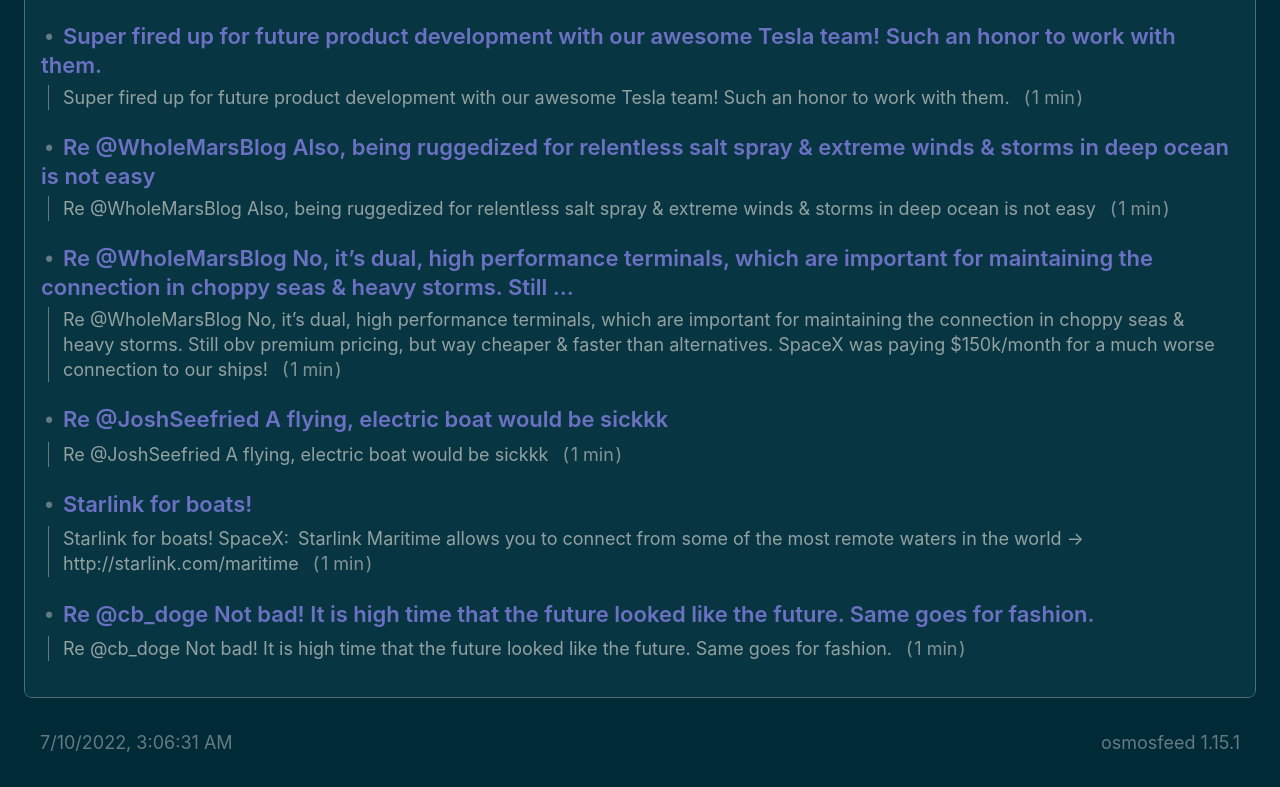
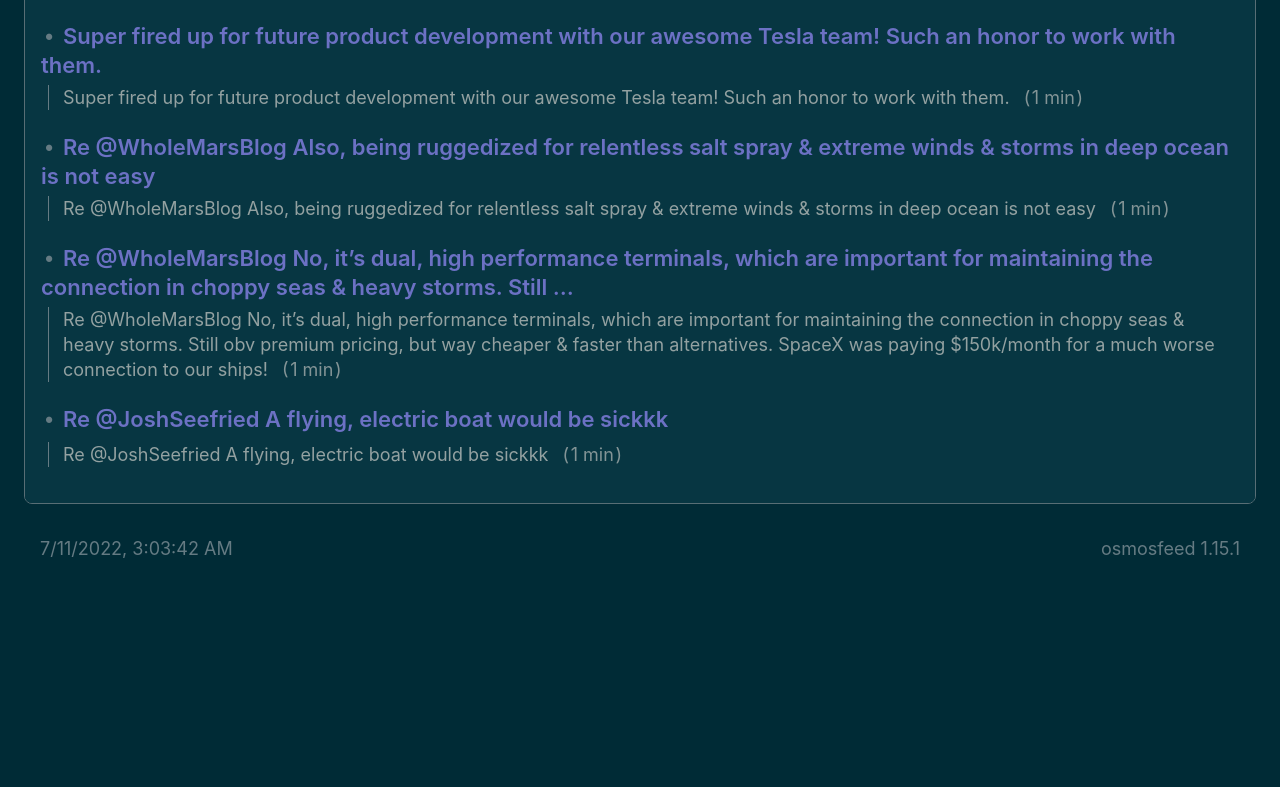
Before and after one commit to web3cave/5-elon-musk, a plain HTML site: page index.html in a window 1280 px wide. Shown: the part 1688-2475 px from the top of the page. After the commit the page ends 2281 px from the top, so only its background shows below. Drawn offline with Linux system fonts and the light colour scheme.

Commit message:
deploy: f8e56c30efe1e0f2db5e36ce8dc77514ff5e6a7d

```diff
--- a/index.html
+++ b/index.html
@@ -453,49 +453,6 @@
                         </a>
                       </details>
                     </article>
-                    <article>
-                      <details
-                        class="article-expander"
-                        data-action="toggle-native-accordion"
-                        data-accordion-key="https://twitter.com/elonmusk/status/1545150462214623232"
-                        open
-                      >
-                        <summary class="article-expander__title">Starlink for boats!</summary>
-                        <a class="article-summary-link article-summary-box-outer" href="https://twitter.com/elonmusk/status/1545150462214623232">
-                          <div class="article-summary-box-inner media-object">
-                            <span class="media-object__text">
-                              <span>Starlink for boats!
-SpaceX: Starlink Maritime allows you to connect from some of the most remote waters in the world →
-
- http://starlink.com/maritime</span>
-                                &ensp;<span class="article-reading-time">(&hairsp;1
-                                  min&hairsp;)</span>
-                            </span>
-                          </div>
-                        </a>
-                      </details>
-                    </article>
-                    <article>
-                      <details
-                        class="article-expander"
-                        data-action="toggle-native-accordion"
-                        data-accordion-key="https://twitter.com/elonmusk/status/1545150198564790272"
-                        open
-                      >
-                        <summary class="article-expander__title">Re @cb_doge Not bad! It is high time that the future looked like the future. Same goes for fashion.</summary>
-                        <a class="article-summary-link article-summary-box-outer" href="https://twitter.com/elonmusk/status/1545150198564790272">
-                          <div class="article-summary-box-inner media-object">
-                            <span class="media-object__text">
-                              <span>Re @cb_doge Not bad!
-It is high time that the future looked like the future.
-Same goes for fashion.</span>
-                                &ensp;<span class="article-reading-time">(&hairsp;1
-                                  min&hairsp;)</span>
-                            </span>
-                          </div>
-                        </a>
-                      </details>
-                    </article>
                 </section>
               </section>
             </li>
@@ -503,8 +460,8 @@
       </section>
 
     <footer>
-      <a class="footer-link" href="https://github.com/web3cave/5-elon-musk/actions/runs/2643206930">
-        <time id="build-timestamp" datetime="2022-07-10T03:06:31.250Z">2022-07-10T03:06:31.250Z</time>
+      <a class="footer-link" href="https://github.com/web3cave/5-elon-musk/actions/runs/2646960571">
+        <time id="build-timestamp" datetime="2022-07-11T03:03:42.184Z">2022-07-11T03:03:42.184Z</time>
       </a>
       <a class="footer-link" href="https://github.com/osmoscraft/osmosfeed">osmosfeed 1.15.1</a>
     </footer>
```
Also changed, not shown: cache.json (+0 -20 lines), 1 other file.
